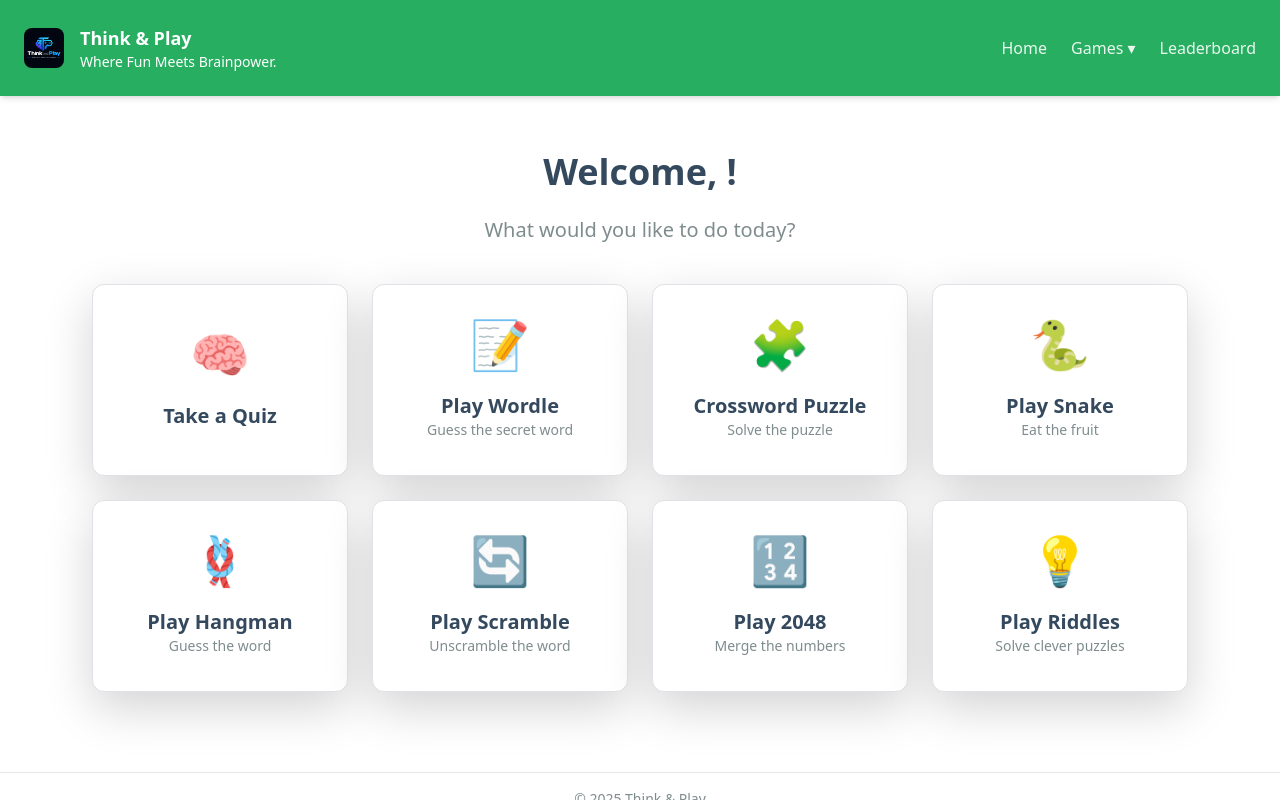
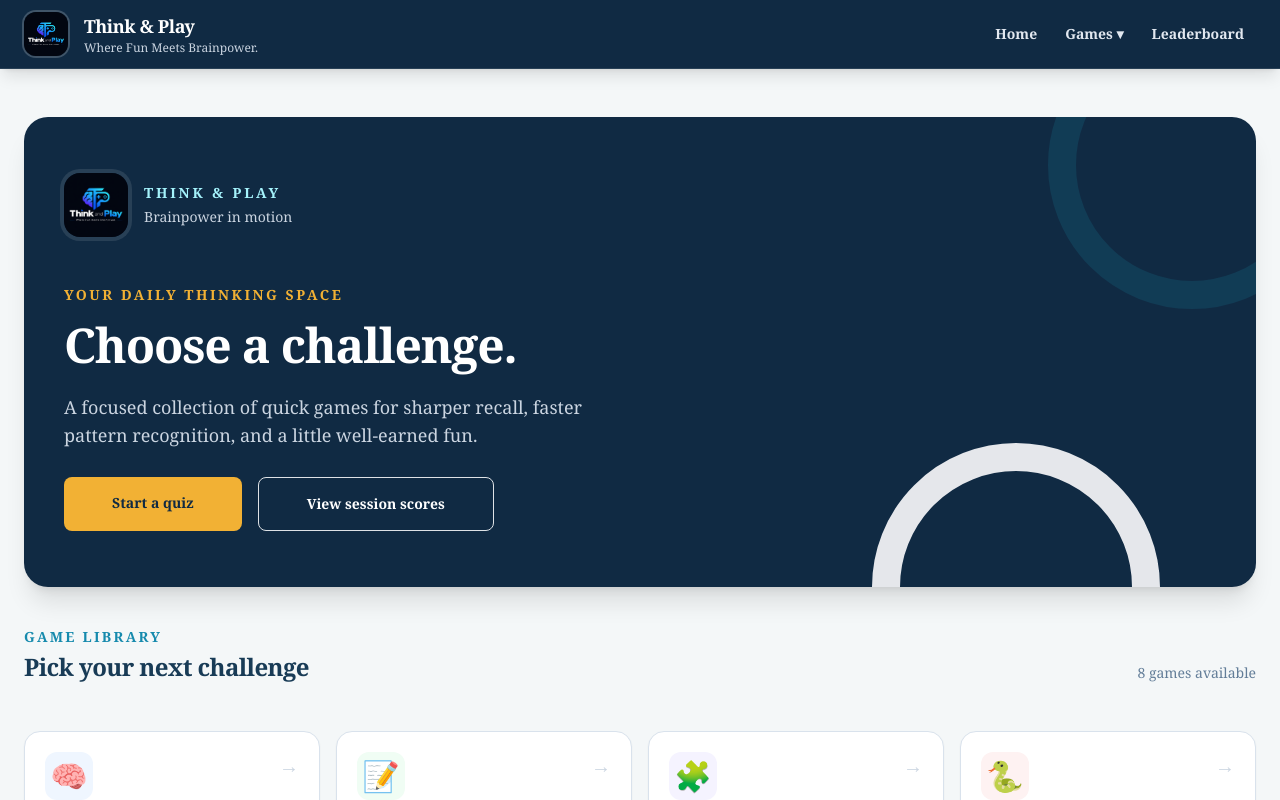
Before and after one commit to Ibtihash/quiz-game, a React (Vite) app in the folder client/: page / in a window 1280 px wide. Shown: the top 800 px of the page. Built offline with nearby package versions, Linux system fonts and the light colour scheme.

Commit message:
Refresh Think and Play visual design

```diff
--- a/client/src/App.jsx
+++ b/client/src/App.jsx
@@ -33,25 +33,21 @@ function Layout() {
   return (
     <div className="min-h-screen flex flex-col bg-[var(--page-bg)] text-[var(--text-dark)]">
       <header className="app-header">
-        <div className="header-container flex justify-between items-center px-6 py-4 bg-[var(--accent-green)] text-white relative">
+        <div className="header-container relative">
           {/* Logo Section */}
           <div className="flex items-center gap-3">
-            <img
-              src="/think-and-play-logo.png"
-              alt="Think and Play logo"
-              className="h-10 w-10 rounded-lg object-cover"
-            />
+            <img src="/think-and-play-logo.png" alt="Think and Play logo" className="brand-mark" />
             <div>
-              <div className="font-semibold text-lg">Think & Play</div>
-              <div className="text-sm text-[var(--text-light)]/80">
+              <div className="brand-wordmark">Think & Play</div>
+              <div className="brand-tagline">
                 Where Fun Meets Brainpower.
               </div>
             </div>
           </div>
 
           {/* Navbar */}
-          <nav className="hidden md:flex items-center gap-6 relative">
-            <Link to="/" className="font-medium text-white/90 hover:text-white">
+          <nav className="flex items-center gap-1 sm:gap-2 relative">
+            <Link to="/" className="site-nav-link">
               Home
             </Link>
 
@@ -59,23 +55,23 @@ function Layout() {
             <div className="relative">
               <button
                 onClick={() => setGamesOpen(!gamesOpen)}
-                className="font-medium text-white/90 hover:text-white"
+                className="site-nav-link"
               >
                 Games ▾
               </button>
 
               {gamesOpen && (
                 <div
-                  className="absolute mt-2 w-44 rounded-lg bg-gray-800 shadow-lg z-50"
+                  className="absolute right-0 mt-2 w-52 rounded-xl border border-white/10 bg-[var(--header-bg)] p-1 shadow-2xl z-50"
                   ref={dropdownRef} // Add ref to the dropdown div
                 >
-                  <div className="px-3 py-2 text-gray-300 font-semibold border-b border-gray-700">
+                  <div className="border-b border-white/10 px-3 py-2 text-xs font-bold uppercase tracking-wider text-slate-400">
                     Games
                   </div>
                   <div className="flex flex-col p-2 space-y-2">
                     <Link
                       to="/wordle"
-                      className="block w-full font-medium text-white/90 hover:text-white px-3 py-2 rounded-md hover:bg-blue-600 hover:scale-[1.02] transition-all duration-200"
+                      className="block w-full rounded-lg px-3 py-2 text-left text-sm font-medium text-slate-200 transition hover:bg-white/10 hover:text-white"
                       onClick={() => setGamesOpen(false)}
                     >
                       🎯 Play Wordle
@@ -136,7 +132,7 @@ function Layout() {
 
             <Link
               to="/leaderboard"
-              className="font-medium text-white/90 hover:text-white"
+              className="site-nav-link"
             >
               Leaderboard
             </Link>
@@ -146,7 +142,7 @@ function Layout() {
       </header>
 
       {/* Main Content */}
-      <main className="flex-1 container mx-auto px-4 py-6">
+      <main className="flex-1">
         <Outlet />
       </main>
 
--- a/client/src/pages/HomePage.jsx
+++ b/client/src/pages/HomePage.jsx
@@ -1,111 +1,105 @@
 import React from "react";
 import { Link } from "react-router-dom";
+
+const games = [
+  { to: "/quiz", icon: "🧠", title: "Take a Quiz", text: "Test your knowledge across fresh questions.", tone: "blue" },
+  { to: "/wordle", icon: "📝", title: "Play Wordle", text: "Find the five-letter word in six tries.", tone: "green" },
+  { to: "/crossword", icon: "🧩", title: "Crossword Puzzle", text: "Fill the grid before the timer runs out.", tone: "violet" },
+  { to: "/snake-game", icon: "🐍", title: "Play Snake", text: "Guide the snake, collect fruit, beat your run.", tone: "red" },
+  { to: "/hangman", icon: "🪢", title: "Play Hangman", text: "Reveal the word before your guesses run out.", tone: "amber" },
+  { to: "/scramble", icon: "🔄", title: "Play Scramble", text: "Unscramble the word as quickly as you can.", tone: "orange" },
+  { to: "/2048", icon: "🔢", title: "Play 2048", text: "Merge matching tiles and reach 2048.", tone: "cyan" },
+  { to: "/riddles", icon: "💡", title: "Play Riddles", text: "Solve clever puzzles and build a streak.", tone: "yellow" },
+];
+
+const toneClasses = {
+  blue: "bg-blue-50",
+  green: "bg-green-50",
+  violet: "bg-violet-50",
+  red: "bg-red-50",
+  amber: "bg-amber-50",
+  orange: "bg-orange-50",
+  cyan: "bg-cyan-50",
+  yellow: "bg-yellow-50",
+};
 
 export default function HomePage() {
   const username = localStorage.getItem("quiz_username");
 
   return (
-    <div className="text-center p-8">
-      <h1 className="text-4xl font-bold mb-4">Welcome, {username}!</h1>
-      <p className="text-xl text-[var(--text-muted)] mb-10">
-        What would you like to do today?
-      </p>
-      <div className="flex justify-center items-center gap-6 flex-wrap">
-        {/* Quiz Card */}
-        <Link
-          to="/quiz"
-          className="group flex flex-col items-center justify-center w-64 h-48 bg-white border border-[var(--border-color)] rounded-xl shadow-lg p-6 text-center cursor-pointer transform transition-all duration-300 hover:scale-[1.05] hover:shadow-2xl hover:bg-blue-50"
-        >
-          <span className="text-5xl mb-4 group-hover:scale-110 transition-transform duration-300">🧠</span>
-          <h2 className="text-xl font-semibold text-[var(--text-dark)] group-hover:text-blue-600">
-            Take a Quiz
-          </h2>
-        </Link>
+    <div className="mx-auto w-full max-w-7xl px-4 py-8 sm:px-6 lg:py-12">
+      <section className="relative overflow-hidden rounded-3xl bg-[var(--accent-deep)] px-6 py-10 text-white shadow-xl sm:px-10 lg:py-14">
+        <div className="relative z-10 max-w-2xl">
+          <div className="mb-5 flex items-center gap-3">
+            <img src="/think-and-play-logo.png" alt="Think and Play logo" className="h-16 w-16 rounded-2xl object-cover ring-4 ring-white/10" />
+            <div>
+              <p className="text-sm font-semibold uppercase tracking-[0.2em] text-cyan-200">Think &amp; Play</p>
+              <p className="mt-1 text-sm text-slate-300">Brainpower in motion</p>
+            </div>
+          </div>
+          <p className="mb-3 text-sm font-semibold uppercase tracking-[0.18em] text-[var(--accent-yellow)]">
+            {username ? `Welcome back, ${username}` : "Your daily thinking space"}
+          </p>
+          <h1 className="text-4xl font-bold tracking-tight sm:text-5xl">Choose a challenge.</h1>
+          <p className="mt-4 max-w-xl text-base leading-7 text-slate-300 sm:text-lg">
+            A focused collection of quick games for sharper recall, faster pattern recognition, and a little well-earned fun.
+          </p>
+          <div className="mt-7 flex flex-wrap gap-3">
+            <Link to="/quiz" className="rounded-lg bg-[var(--accent-yellow)] px-5 py-3 text-sm font-bold text-[var(--accent-deep)] transition hover:bg-yellow-300">
+              Start a quiz
+            </Link>
+            <Link to="/leaderboard" className="rounded-lg border border-white/20 px-5 py-3 text-sm font-bold text-white transition hover:bg-white/10">
+              View session scores
+            </Link>
+          </div>
+        </div>
+        <div className="absolute -right-20 -top-24 h-72 w-72 rounded-full border-[28px] border-cyan-400/10" aria-hidden="true" />
+        <div className="absolute -bottom-36 right-24 h-72 w-72 rounded-full border-[28px] border-[var(--accent-yellow)]/10" aria-hidden="true" />
+      </section>
 
-        {/* Wordle Card */}
-        <Link
-          to="/wordle"
-          className="group flex flex-col items-center justify-center w-64 h-48 bg-white border border-[var(--border-color)] rounded-xl shadow-lg p-6 text-center cursor-pointer transform transition-all duration-300 hover:scale-[1.05] hover:shadow-2xl hover:bg-green-50"
-        >
-          <span className="text-5xl mb-4 group-hover:scale-110 transition-transform duration-300">📝</span>
-          <h2 className="text-xl font-semibold text-[var(--text-dark)] group-hover:text-green-600">
-            Play Wordle
-          </h2>
-          <p className="text-sm text-[var(--text-muted)]">Guess the secret word</p>
-        </Link>
+      <section className="mt-10">
+        <div className="mb-5 flex items-end justify-between gap-4">
+          <div>
+            <p className="text-sm font-bold uppercase tracking-[0.16em] text-[var(--accent-green)]">Game library</p>
+            <h2 className="mt-1 text-2xl font-bold tracking-tight text-[var(--text-dark)]">Pick your next challenge</h2>
+          </div>
+          <span className="hidden text-sm text-[var(--text-muted)] sm:block">{games.length} games available</span>
+        </div>
+        <div className="game-directory">
+          {games.map((game) => (
+            <Link key={game.to} to={game.to} className="game-tile group">
+              <div className="flex items-start justify-between gap-4">
+                <span className={`grid h-12 w-12 place-items-center rounded-xl text-3xl transition group-hover:scale-105 ${toneClasses[game.tone]}`}>
+                  {game.icon}
+                </span>
+                <span className="text-xl text-slate-300 transition group-hover:translate-x-1 group-hover:text-[var(--accent-green)]">→</span>
+              </div>
+              <div className="mt-6">
+                <h3 className="text-lg font-bold text-[var(--text-dark)]">{game.title}</h3>
+                <p className="mt-1 text-sm leading-5 text-[var(--text-muted)]">{game.text}</p>
+              </div>
+            </Link>
+          ))}
+        </div>
+      </section>
 
-        {/* Crossword Card */}
-        <Link
-          to="/crossword"
-          className="group flex flex-col items-center justify-center w-64 h-48 bg-white border border-[var(--border-color)] rounded-xl shadow-lg p-6 text-center cursor-pointer transform transition-all duration-300 hover:scale-[1.05] hover:shadow-2xl hover:bg-purple-50"
-        >
-          <span className="text-5xl mb-4 group-hover:scale-110 transition-transform duration-300">🧩</span>
-          <h2 className="text-xl font-semibold text-[var(--text-dark)] group-hover:text-purple-600">
-            Crossword Puzzle
-          </h2>
-          <p className="text-sm text-[var(--text-muted)]">Solve the puzzle</p>
-        </Link>
-
-        {/* Snake Game Card */}
-        <Link
-          to="/snake-game"
-          className="group flex flex-col items-center justify-center w-64 h-48 bg-white border border-[var(--border-color)] rounded-xl shadow-lg p-6 text-center cursor-pointer transform transition-all duration-300 hover:scale-[1.05] hover:shadow-2xl hover:bg-red-50"
-        >
-          <span className="text-5xl mb-4 group-hover:scale-110 transition-transform duration-300">🐍</span>
-          <h2 className="text-xl font-semibold text-[var(--text-dark)] group-hover:text-red-600">
-            Play Snake
-          </h2>
-          <p className="text-sm text-[var(--text-muted)]">Eat the fruit</p>
-        </Link>
-
-        {/* Hangman Card */}
-        <Link
-          to="/hangman"
-          className="group flex flex-col items-center justify-center w-64 h-48 bg-white border border-[var(--border-color)] rounded-xl shadow-lg p-6 text-center cursor-pointer transform transition-all duration-300 hover:scale-[1.05] hover:shadow-2xl hover:bg-yellow-50"
-        >
-          <span className="text-5xl mb-4 group-hover:scale-110 transition-transform duration-300">🪢</span>
-          <h2 className="text-xl font-semibold text-[var(--text-dark)] group-hover:text-yellow-600">
-            Play Hangman
-          </h2>
-          <p className="text-sm text-[var(--text-muted)]">Guess the word</p>
-        </Link>
-
-        {/* Scramble Card */}
-        <Link
-          to="/scramble"
-          className="group flex flex-col items-center justify-center w-64 h-48 bg-white border border-[var(--border-color)] rounded-xl shadow-lg p-6 text-center cursor-pointer transform transition-all duration-300 hover:scale-[1.05] hover:shadow-2xl hover:bg-orange-50"
-        >
-          <span className="text-5xl mb-4 group-hover:scale-110 transition-transform duration-300">🔄</span>
-          <h2 className="text-xl font-semibold text-[var(--text-dark)] group-hover:text-orange-600">
-            Play Scramble
-          </h2>
-          <p className="text-sm text-[var(--text-muted)]">Unscramble the word</p>
-        </Link>
-
-        {/* 2048 Card */}
-        <Link
-          to="/2048"
-          className="group flex flex-col items-center justify-center w-64 h-48 bg-white border border-[var(--border-color)] rounded-xl shadow-lg p-6 text-center cursor-pointer transform transition-all duration-300 hover:scale-[1.05] hover:shadow-2xl hover:bg-blue-50"
-        >
-          <span className="text-5xl mb-4 group-hover:scale-110 transition-transform duration-300">🔢</span>
-          <h2 className="text-xl font-semibold text-[var(--text-dark)] group-hover:text-blue-600">
-            Play 2048
-          </h2>
-          <p className="text-sm text-[var(--text-muted)]">Merge the numbers</p>
-        </Link>
-
-        {/* Riddles Card */}
-        <Link
-          to="/riddles"
-          className="group flex flex-col items-center justify-center w-64 h-48 bg-white border border-[var(--border-color)] rounded-xl shadow-lg p-6 text-center cursor-pointer transform transition-all duration-300 hover:scale-[1.05] hover:shadow-2xl hover:bg-yellow-50"
-        >
-          <span className="text-5xl mb-4 group-hover:scale-110 transition-transform duration-300">💡</span>
-          <h2 className="text-xl font-semibold text-[var(--text-dark)] group-hover:text-yellow-600">
-            Play Riddles
-          </h2>
-          <p className="text-sm text-[var(--text-muted)]">Solve clever puzzles</p>
-        </Link>
-      </div>
+      <section className="mt-10 grid gap-4 md:grid-cols-3">
+        <div className="rounded-2xl border border-[var(--border-color)] bg-white p-5">
+          <p className="text-2xl">⚡</p>
+          <h3 className="mt-3 font-bold">Quick to start</h3>
+          <p className="mt-1 text-sm leading-6 text-[var(--text-muted)]">No account required. Choose a game and get moving.</p>
+        </div>
+        <div className="rounded-2xl border border-[var(--border-color)] bg-white p-5">
+          <p className="text-2xl">🎯</p>
+          <h3 className="mt-3 font-bold">Clear objectives</h3>
+          <p className="mt-1 text-sm leading-6 text-[var(--text-muted)]">Every game includes focused instructions before you play.</p>
+        </div>
+        <div className="rounded-2xl border border-[var(--border-color)] bg-white p-5">
+          <p className="text-2xl">↻</p>
+          <h3 className="mt-3 font-bold">Fresh every session</h3>
+          <p className="mt-1 text-sm leading-6 text-[var(--text-muted)]">Scores stay temporary and clear when you refresh the website.</p>
+        </div>
+      </section>
     </div>
   );
 }
--- a/client/src/styles.css
+++ b/client/src/styles.css
@@ -4,31 +4,38 @@
 
 /* Color Theme Variables */
 :root {
-  --header-bg: #27ae60;       /* Green Header */
-  --page-bg: #ffffff;         /* White Page */
-  --card-bg: #ffffff;         /* White Cards */
-  --text-dark: #34495e;       /* Dark Text */
-  --text-light: #ffffff;      /* White Text */
-  --text-muted: #7f8c8d;      /* Grey Subtext */
-  --border-color: #e5e7eb;    /* Light Grey Borders */
-  --accent-yellow: #f39c12;   /* Yellow/Orange for Upgrade */
-  --accent-green: #27ae60;    /* Green Accent */
+  --header-bg: #102a43;
+  --page-bg: #f4f7f8;
+  --card-bg: #ffffff;
+  --text-dark: #183b56;
+  --text-light: #ffffff;
+  --text-muted: #627d98;
+  --border-color: #d9e2ec;
+  --accent-yellow: #f2b134;
+  --accent-green: #168aad;
+  --accent-deep: #102a43;
+  --accent-soft: #e4f2f4;
 }
 
 @layer base {
   body {
-    @apply bg-[var(--page-bg)] text-[var(--text-dark)] font-sans antialiased;
+    @apply bg-[var(--page-bg)] text-[var(--text-dark)] antialiased;
+    font-family: Georgia, "Times New Roman", serif;
+  }
+
+  button, input, select {
+    font: inherit;
   }
 }
 
 /* ================= HEADER ================= */
 @layer components {
   .app-header {
-    @apply bg-[var(--header-bg)] text-[var(--text-light)] shadow-md;
+    @apply sticky top-0 z-40 border-b border-white/10 bg-[var(--header-bg)] text-[var(--text-light)] shadow-lg;
   }
 
   .header-container {
-    @apply flex items-center justify-between px-6 py-3;
+    @apply mx-auto flex w-full max-w-7xl items-center justify-between px-4 py-3 sm:px-6;
   }
 
   .header-left {
@@ -53,7 +60,7 @@
   }
 
   .dashboard-card {
-    @apply bg-[var(--card-bg)] border border-[var(--border-color)] rounded-lg p-6 shadow-sm transition hover:shadow-md flex flex-col justify-between;
+    @apply flex flex-col justify-between rounded-xl border border-[var(--border-color)] bg-[var(--card-bg)] p-6 shadow-sm transition hover:-translate-y-1 hover:shadow-lg;
   }
 
   .dashboard-title {
@@ -65,7 +72,7 @@
   }
 
   .dashboard-btn {
-    @apply bg-[var(--accent-green)] text-white px-4 py-2 rounded-md font-semibold text-sm shadow hover:bg-green-700 self-start;
+    @apply self-start rounded-lg bg-[var(--accent-green)] px-4 py-2 text-sm font-semibold text-white shadow-sm transition hover:bg-[var(--accent-deep)];
   }
 
   /* "How it works" full-width card */
@@ -99,5 +106,29 @@
   @apply bg-transparent;
 }
 ::-webkit-scrollbar-thumb {
-  @apply bg-gray-300 rounded-full;
+  @apply rounded-full bg-slate-400;
 }
+
+.brand-mark {
+  @apply h-11 w-11 rounded-xl object-cover shadow-sm ring-2 ring-white/20;
+}
+
+.brand-wordmark {
+  @apply text-lg font-bold tracking-tight text-white;
+}
+
+.brand-tagline {
+  @apply text-xs text-slate-300;
+}
+
+.site-nav-link {
+  @apply rounded-lg px-3 py-2 text-sm font-semibold text-slate-200 transition hover:bg-white/10 hover:text-white;
+}
+
+.game-directory {
+  @apply grid grid-cols-1 gap-4 sm:grid-cols-2 lg:grid-cols-4;
+}
+
+.game-tile {
+  @apply flex min-h-44 flex-col justify-between rounded-2xl border border-[var(--border-color)] bg-white p-5 text-left shadow-sm transition duration-200 hover:-translate-y-1 hover:border-[var(--accent-green)] hover:shadow-xl;
+}
```
